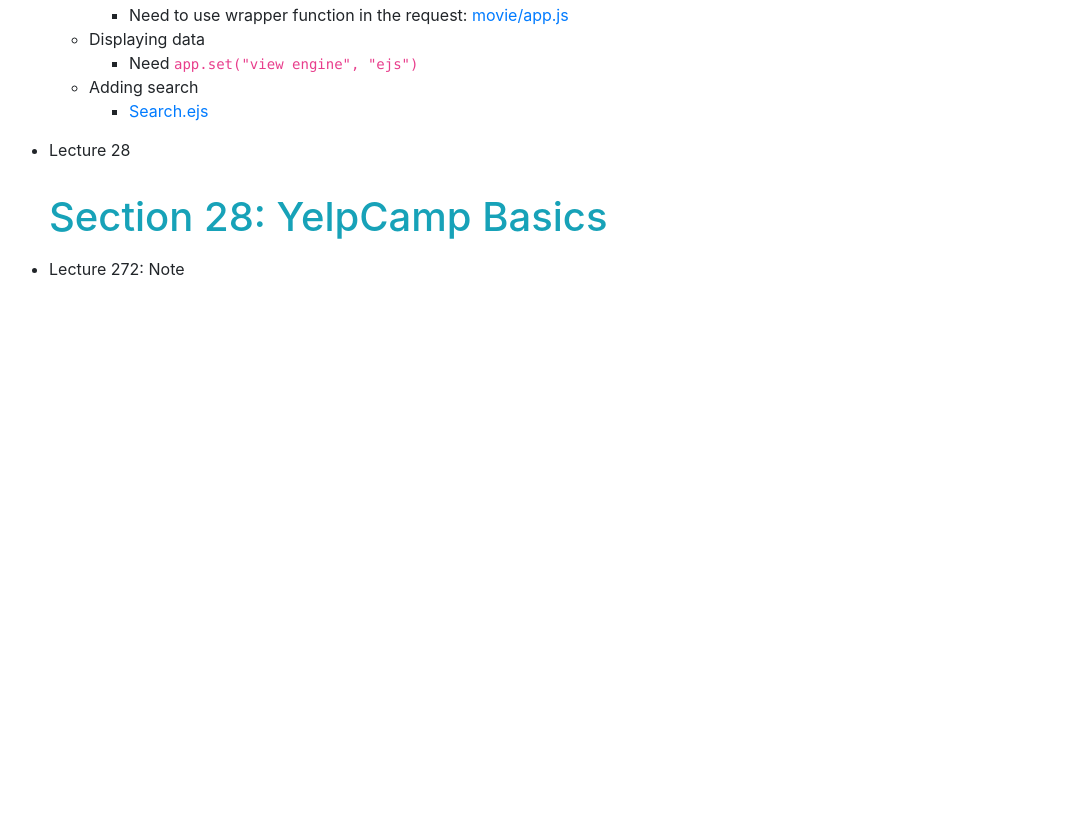
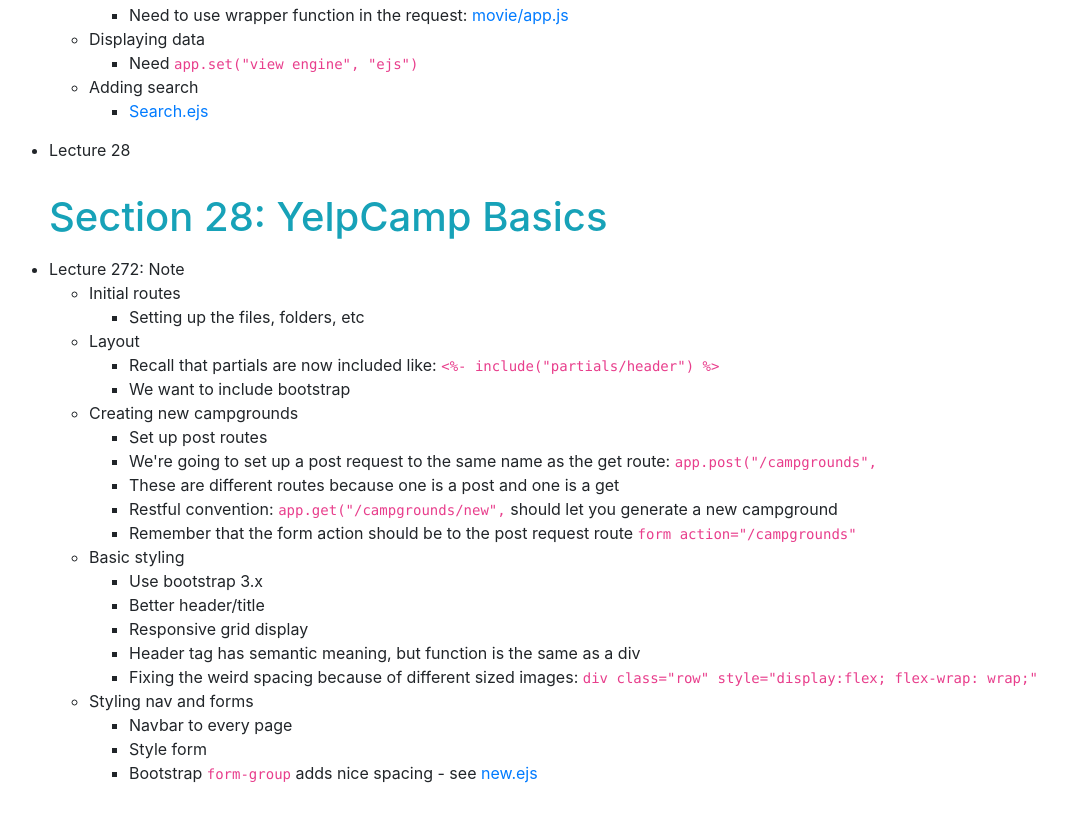
Before and after one commit to seasyhuang/Web-Dev-Bootcamp, a plain HTML site: page notes11.html in a window 1280 px wide. Shown: the part 1548-2364 px from the top of the page, without its empty margins (76-1143 px from the left). Before the commit the page ends 1845 px from the top, so only its background shows below. Drawn offline with nearby package versions, Linux system fonts and the light colour scheme.

Commit message:
no time to ignore, next time

```diff
--- a/notes11.html
+++ b/notes11.html
@@ -114,7 +114,39 @@
         </ul>
         <h1 class="my-3 text-info">Section 28: YelpCamp Basics </h1>
         <li class="lecture">Lecture 272: note</li>
-
+        <ul>
+          <li>initial routes</li>
+          <ul class="inner">
+            <li>setting up the files, folders, etc</li>
+          </ul>
+          <li>layout</li>
+          <ul class="inner">
+            <li>recall that partials are now included like: <code><%- include("partials/header") %></code> </li>
+            <li>we want to include bootstrap</li>
+          </ul>
+          <li>creating new campgrounds</li>
+          <ul class="inner">
+            <li>set up post routes</li>
+            <li>we're going to set up a post request to the same name as the get route: <code>app.post("/campgrounds", </code> </li>
+            <li>these are different routes because one is a post and one is a get</li>
+            <li>restful convention: <code>app.get("/campgrounds/new",</code> should let you generate a new campground </li>
+            <li>remember that the form action should be to the post request route <code>form action="/campgrounds"</code> </li>
+          </ul>
+          <li>basic styling</li>
+          <ul class="inner">
+            <li>use bootstrap 3.x</li>
+            <li>better header/title</li>
+            <li>responsive grid display</li>
+            <li>header tag has semantic meaning, but function is the same as a div</li>
+            <li>fixing the weird spacing because of different sized images: <code>div class="row" style="display:flex; flex-wrap: wrap;"</code> </li>
+          </ul>
+          <li>styling nav and forms</li>
+          <ul class="inner">
+            <li>navbar to every page</li>
+            <li>style form</li>
+            <li>bootstrap <code>form-group</code> adds nice spacing - see <a href="introtonode/yelpcamp/views/new.ejs">new.ejs</a>  </li>
+          </ul>
+        </ul>
 
       </ul>
 
```
